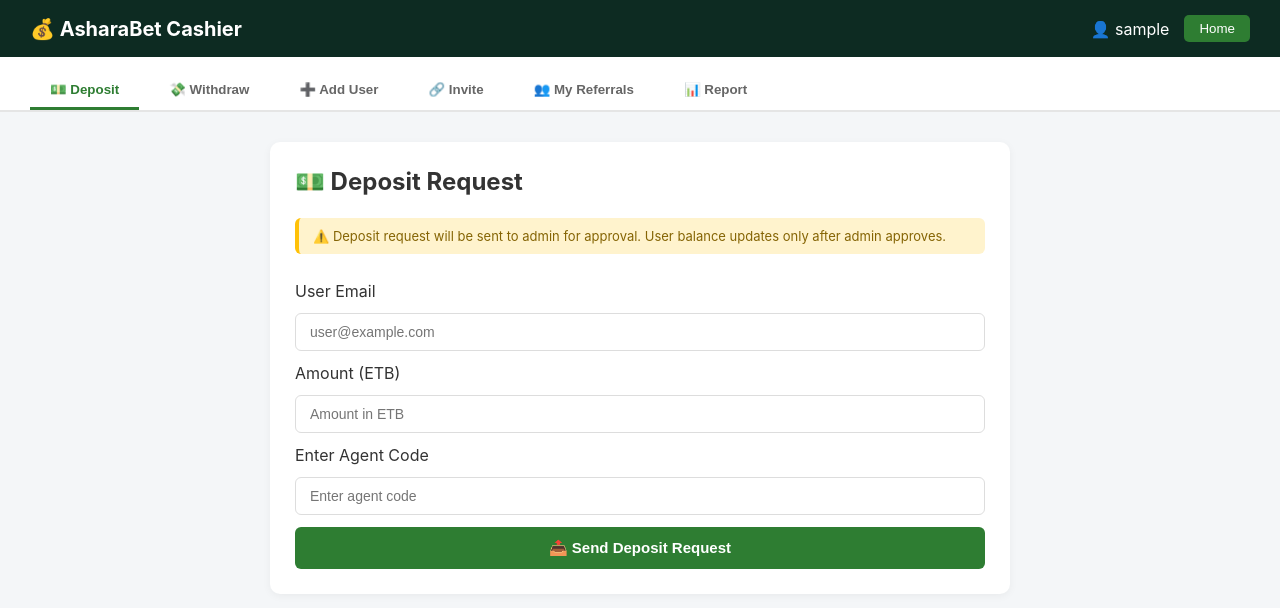
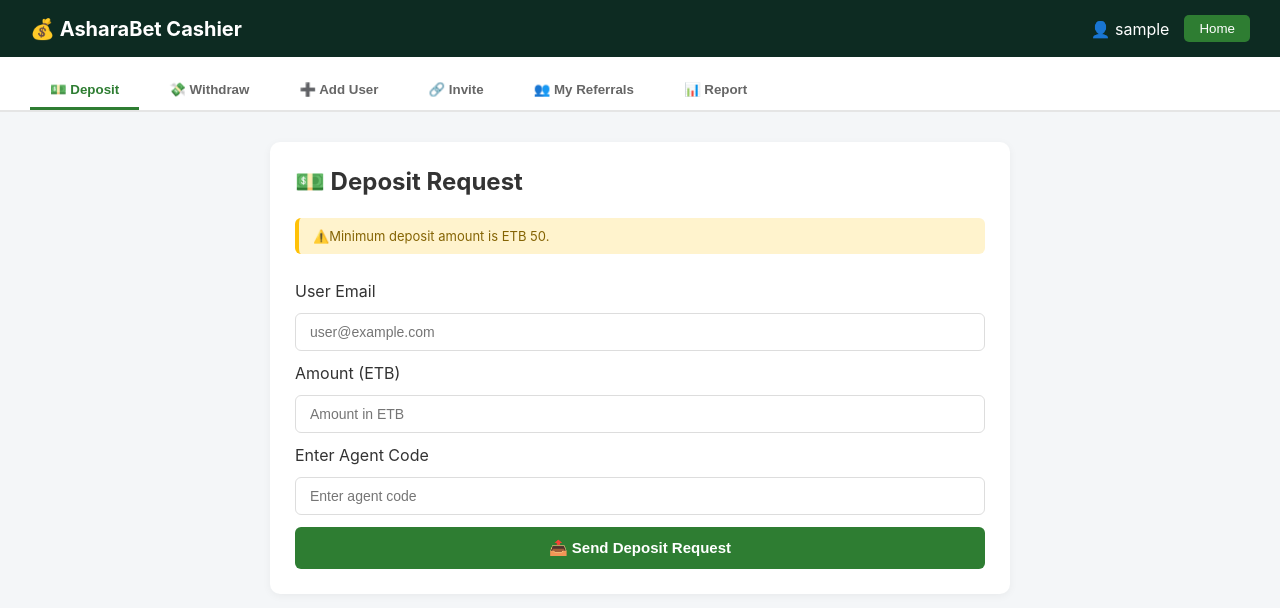
Before and after one commit to Dani-12387/ashara-bet, a React (Create React App) app in the folder frontend/: page /cashier in a window 1280 px wide. Shown: the top 608 px of the page. Built offline with nearby package versions, Linux system fonts and the light colour scheme; sample sign-in values are in the browser's storage.

Commit message:
Cashier: real values only, no fake signs, net flow based on actual math

```diff
--- a/frontend/src/pages/Cashier/CashierPage.js
+++ b/frontend/src/pages/Cashier/CashierPage.js
@@ -94,7 +94,7 @@
     try {
       const res = await axios.post(`${API_URL}/api/cashier/withdraw`, withdrawForm, authHeaders());
       if (res.data.success) {
-        showMessage(res.data.message || '✅ Withdraw request sent to admin for approval');
+        showMessage(res.data.message || '✅ ');
         setWithdrawForm({ email: '', amount: '', notes: '' });
       }
     } catch (err) {
@@ -231,7 +231,7 @@
           <form className="cashier-form" onSubmit={handleDeposit}>
             <h2>💵 Deposit Request</h2>
             <p className="form-note">
-              ⚠️ Deposit request will be sent to admin for approval. User balance updates only after admin approves.
+              ⚠️Minimum deposit amount is ETB 50.
             </p>
 
             <label>User Email</label>
@@ -271,7 +271,7 @@
           <form className="cashier-form" onSubmit={handleWithdraw}>
             <h2>💸 Withdraw Request</h2>
             <p className="form-note">
-              ⚠️ Minimum withdrawal: ETB 50. Request will be sent to admin for approval.
+              ⚠️ Minimum withdrawal: ETB 50.
             </p>
 
             <label>User Email</label>
```
